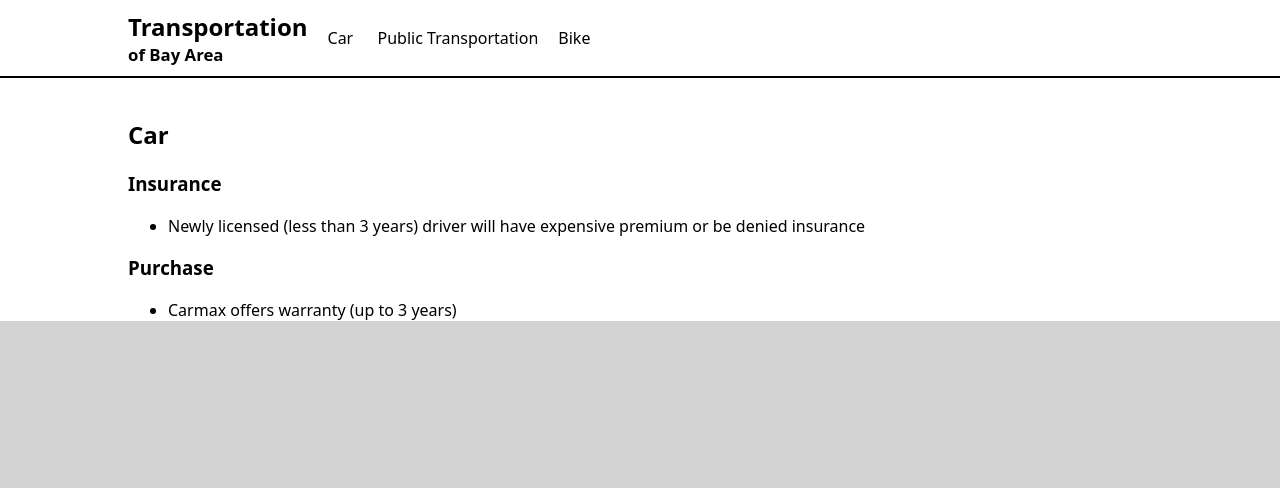
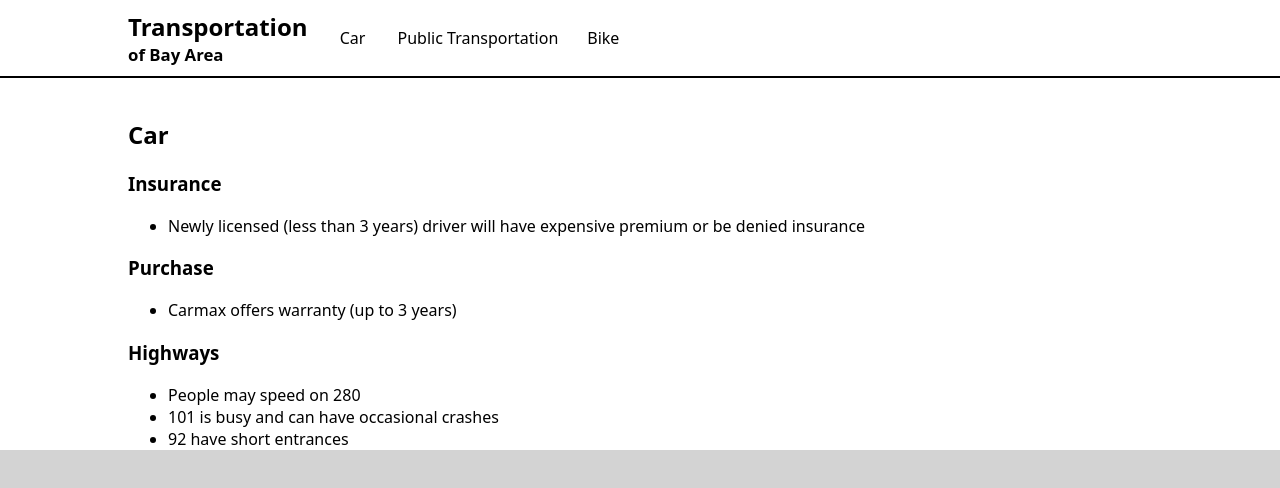
Before and after one commit to Zehua-Chen/bay-area-transportation, a Next.js app: page /car in a window 1280 px wide. Shown: the top 488 px of the page. Built offline with nearby package versions, Linux system fonts and the light colour scheme.

Commit message:
[feat] Update page layout and content

```diff
--- a/components/Page.module.scss
+++ b/components/Page.module.scss
@@ -60,8 +60,9 @@
   display: flex;
   flex-direction: row;
   align-items: center;
+  justify-content: center;
 
-  min-width: 50px;
+  min-width: 70px;
 
   color: black;
 
--- a/pages/car.tsx
+++ b/pages/car.tsx
@@ -22,6 +22,15 @@ const Car: FC = () => (
           <li>Carmax offers warranty (up to 3 years)</li>
         </ul>
       </section>
+
+      <section>
+        <h3>Highways</h3>
+        <ul>
+          <li>People may speed on 280</li>
+          <li>101 is busy and can have occasional crashes</li>
+          <li>92 have short entrances</li>
+        </ul>
+      </section>
     </section>
   </Page>
 );
```
Also changed, not shown: pages/bike.tsx (+8 -0 lines), pages/public-transportation.tsx (+5 -10 lines).
